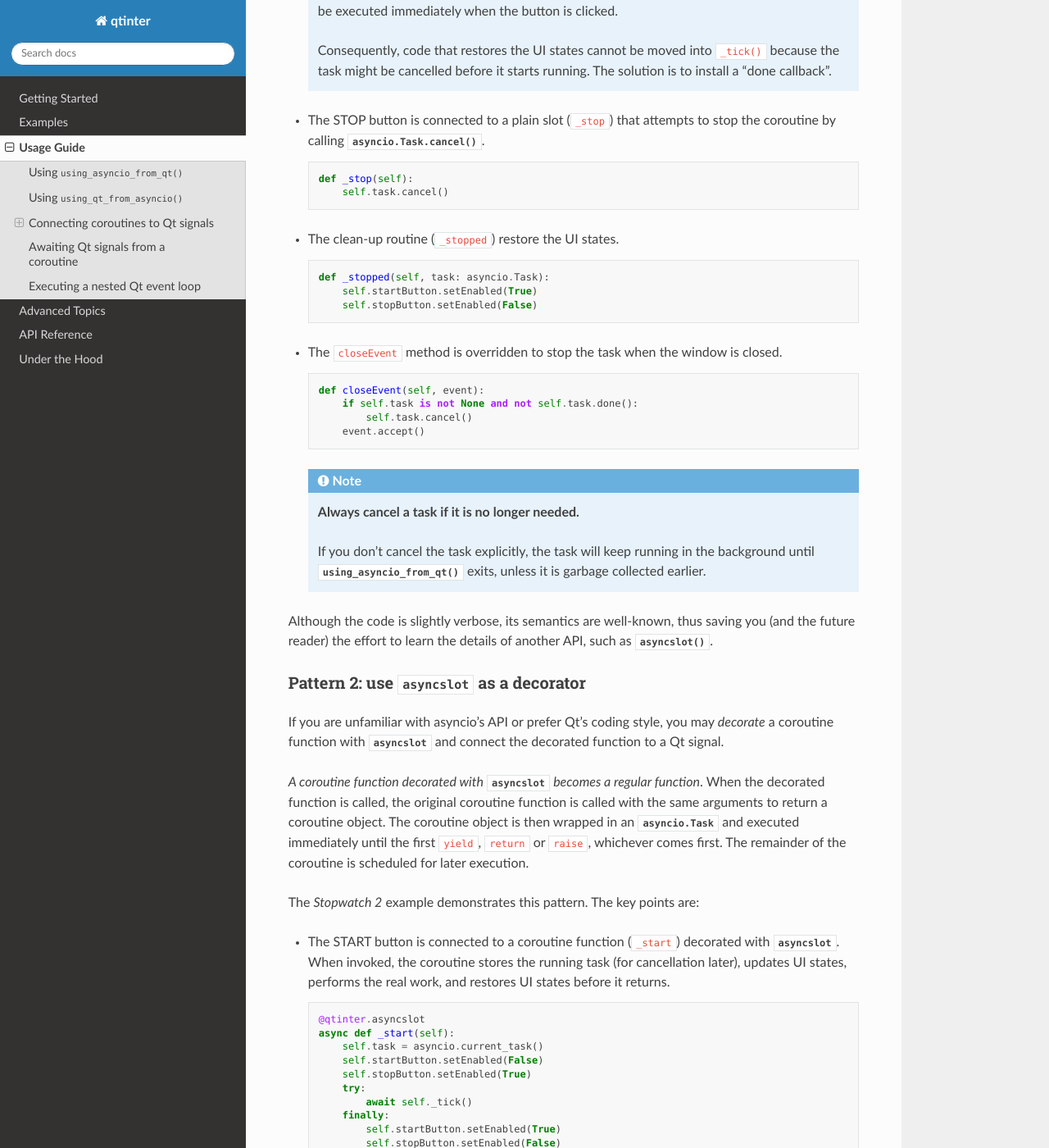
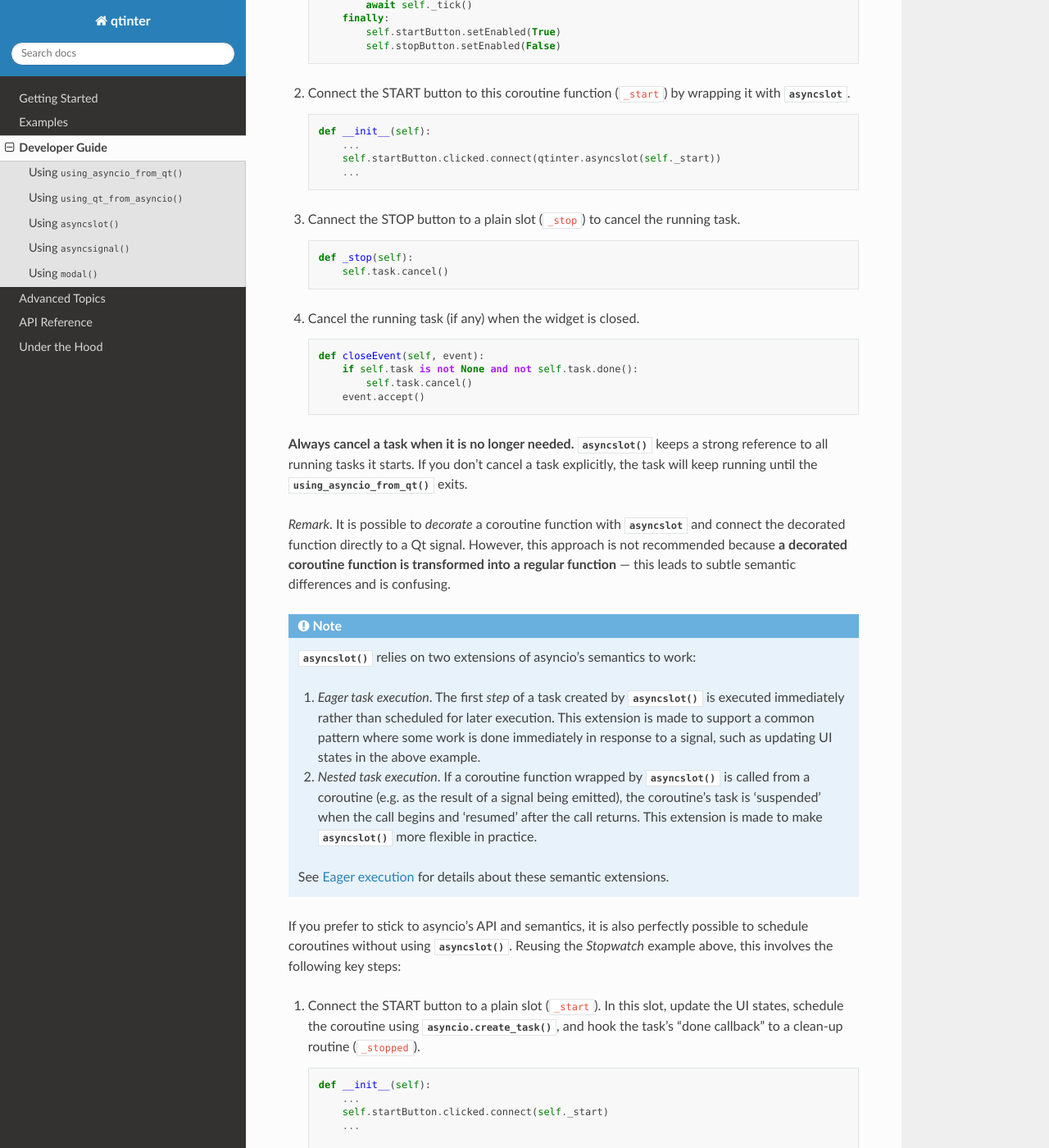
Before and after one commit to fancidev/qtinter, a Sphinx documentation site: the page built from docs/usage.rst, in a window 1280 px wide and 1400 px high, scrolled down 1598 px. Shown: the whole window at 82% size. Built offline with Sphinx 7.4.7 and the Read the Docs theme 2.0.0, drawn with Linux system fonts in a browser that asks for light colours; the version number could not be read and is left out; some of the changed text lies outside the part shown.

Commit message:
Update docs on asyncslot().

```diff
--- a/docs/index.rst
+++ b/docs/index.rst
@@ -9,7 +9,7 @@
 
 :mod:`qtinter` strives to be **simple** and **reliable**:
 
-* *Simple*: You only need to add **a few lines** of code to use asyncio
+* *Simple*: You only need to add **two lines of code** to use asyncio
   from Qt and vice versa.  **No refactoring** of your existing codebase
   is required.
 
--- a/docs/usage.rst
+++ b/docs/usage.rst
@@ -1,7 +1,7 @@
 .. currentmodule:: qtinter
 
-Usage Guide
-===========
+Developer Guide
+===============
 
 This page explains how to use :mod:`qtinter`.
 
@@ -20,26 +20,47 @@
 
 .. _using-asyncslot:
 
-Connecting coroutines to Qt signals
------------------------------------
+Using :func:`asyncslot`
+-----------------------
 
-Even inside :func:`using_asyncio_from_qt` or :func:`using_qt_from_asyncio`,
-a :term:`coroutine function` (whether decorated with ``Slot``/``pyqtSlot``
-or not) cannot be *directly* used as a Qt slot, because calling it merely
-returns a coroutine object rather than performing real work.
+:func:`asyncslot` is a helper function that wraps a :term:`coroutine
+function` into a normal function, which may then be connected to
+a Qt signal.
 
-To perform real work, the coroutine object returned by the coroutine
-function must be wrapped in an :class:`asyncio.Task` to be scheduled
-for execution.
+It is useless to connect a coroutine function (decorated with
+``Slot``/``pyqtSlot`` or not) *directly* to a Qt signal because calling
+it merely returns a coroutine object rather than performing real work.
 
-We show below three coding patterns to do this.  For demonstration,
-we make a simple *Stopwatch* app that looks like the following:
+By wrapping a coroutine function with :func:`asyncslot` and connecting
+the resulting wrapper to a Qt signal, the coroutine function will be
+called with the signal arguments when the signal is emitted.  The
+returned coroutine object is then wrapped in an :class:`asyncio.Task`
+and executed immediately until the first ``yield``, ``return`` or ``raise``,
+whichever comes first.  The remainder of the coroutine is scheduled for
+later execution.
+
+The recommended pattern for using :func:`asyncslot` is as follows:
+
+1. Write the coroutine function that implements the business logic.
+   In this function, store the running :class:`asyncio.Task` instance
+   for cancellation later.
+
+2. Connect the coroutine function to a Qt signal by wrapping it with
+   :func:`asyncslot`.
+
+3. Cancel the running task when a 'cancel signal' is emitted.
+
+4. Cancel the running task when it is no longer needed (e.g. when the
+   window is closed).
+
+We demonstrate this pattern using a simple *Stopwatch* example, which
+looks like the following:
 
 .. image:: _static/stopwatch.gif
 
-The app has a START button, a STOP button and an LCD display to show
-the time elapsed.  The 'core' of the app runs a coroutine (``_tick``)
-to update the LCD display:
+This sample application has a START button, a STOP button and an
+LCD display to display the time elapsed.  The 'core' of the app
+is a coroutine (``_tick``) that updates the LCD display constantly:
 
 .. code-block:: python
 
@@ -50,232 +71,157 @@
            self.lcdNumber.display(format(t - t0, ".1f"))
            await asyncio.sleep(0.05)
 
-The three patterns differ in how they connect the button signals to
-this coroutine.
+The steps of the pattern are implemented as follows:
+
+1. Implement the logic of the stopwatch in a coroutine function
+   (``_start``).  Store the running :class:`asyncio.Task` instance
+   on entry.
+
+   .. code-block:: python
+
+      async def _start(self):
+          self.task = asyncio.current_task()
+          self.startButton.setEnabled(False)
+          self.stopButton.setEnabled(True)
+          try:
+              await self._tick()
+          finally:
+              self.startButton.setEnabled(True)
+              self.stopButton.setEnabled(False)
+
+2. Connect the START button to this coroutine function (``_start``)
+   by wrapping it with :class:`asyncslot`.
+
+   .. code-block:: python
+
+      def __init__(self):
+          ...
+          self.startButton.clicked.connect(qtinter.asyncslot(self._start))
+          ...
+
+3. Cannect the STOP button to a plain slot (``_stop``) to cancel
+   the running task.
+
+   .. code-block:: python
+
+      def _stop(self):
+          self.task.cancel()
+
+4. Cancel the running task (if any) when the widget is closed.
+
+   .. code-block:: python
+
+      def closeEvent(self, event):
+          if self.task is not None and not self.task.done():
+              self.task.cancel()
+          event.accept()
+
+**Always cancel a task when it is no longer needed.**
+:func:`asyncslot` keeps a strong reference to all running tasks
+it starts.  If you don't cancel a task explicitly, the task will
+keep running until the :func:`using_asyncio_from_qt` exits.
+
+*Remark*. It is possible to *decorate* a coroutine function with
+:class:`asyncslot` and connect the decorated function directly
+to a Qt signal.  However, this approach is not recommended because
+**a decorated coroutine function is transformed into a regular function**
+--- this leads to subtle semantic differences and is confusing.
+
+.. note::
+
+   :func:`asyncslot` relies on two extensions of asyncio's semantics
+   to work:
+
+   1. *Eager task execution*.
+      The first *step* of a task created by :func:`asyncslot` is executed
+      immediately rather than scheduled for later execution.  This extension
+      is made to support a common pattern where some work is done immediately
+      in response to a signal, such as updating UI states in the above example.
+
+   2. *Nested task execution*.
+      If a coroutine function wrapped by :func:`asyncslot` is called
+      from a coroutine (e.g. as the result of a signal being emitted),
+      the coroutine's task is 'suspended' when the call begins and
+      'resumed' after the call returns.
+      This extension is made to make :func:`asyncslot` more flexible
+      in practice.
+
+   See :ref:`eager-execution` for details about these semantic extensions.
 
 
 .. _using-asyncslot-without:
 
-Pattern 1: use asyncio's API directly
-~~~~~~~~~~~~~~~~~~~~~~~~~~~~~~~~~~~~~
+If you prefer to stick to asyncio's API and semantics, it is also perfectly
+possible to schedule coroutines without using :func:`asyncslot`.  Reusing
+the *Stopwatch* example above, this involves the following key steps:
 
-If you are comfortable with asyncio's API, you may use that to
-schedule and manipulate coroutines directly.  No additional API
-is required.
+1. Connect the START button to a plain slot (``_start``).
+   In this slot, update the UI states, schedule the coroutine using
+   :func:`asyncio.create_task`, and hook the task's "done callback"
+   to a clean-up routine (``_stopped``).
 
-The *Stopwatch 1* example demonstrates this pattern.  The key
-points are:
+   .. code-block:: python
 
-- The START button is connected to a plain slot (``_start``).
-  This slot updates the UI states, schedules the coroutine via
-  :func:`asyncio.create_task`, and hooks the "done callback"
-  of the task to a clean-up routine.
+      def __init__(self):
+          ...
+          self.startButton.clicked.connect(self._start)
+          ...
 
-  .. code-block:: python
+      def _start(self):
+          self.startButton.setEnabled(False)
+          self.stopButton.setEnabled(True)
+          self.task = asyncio.create_task(self._tick())
+          self.task.add_done_callback(self._stopped)
 
-     def _start(self):
-         self.startButton.setEnabled(False)
-         self.stopButton.setEnabled(True)
-         self.task = asyncio.create_task(self._tick())
-         self.task.add_done_callback(self._stopped)
+   .. note::
 
-  .. note::
+      Code that disables the START button cannot be moved into
+      ``_tick()``, because it must be executed immediately when the
+      button is clicked.
 
-     Code code that disables the START button cannot be moved into
-     ``_tick()`` because it must be executed immediately when the
-     button is clicked.
+      Consequently, code that restores the UI states cannot be moved
+      into ``_tick()``, because the task might be cancelled before it
+      starts running.  The solution is to install a "done callback".
 
-     Consequently, code that restores the UI states cannot be moved
-     into ``_tick()`` because the task might be cancelled before it
-     starts running.  The solution is to install a "done callback".
+2. Restore UI states in the done callback (``_stopped``).
 
-- The STOP button is connected to a plain slot (``_stop``) that
-  attempts to stop the coroutine by calling :meth:`asyncio.Task.cancel`.
+   .. code-block:: python
 
-  .. code-block:: python
+      def _stopped(self, task: asyncio.Task):
+          self.startButton.setEnabled(True)
+          self.stopButton.setEnabled(False)
 
-     def _stop(self):
-         self.task.cancel()
+#. (Same as before) Connect the STOP button to a plain slot (``_stop``)
+   to cancel the running task.
 
-- The clean-up routine (``_stopped``) restore the UI states.
+   .. code-block:: python
 
-  .. code-block:: python
+      def _stop(self):
+          self.task.cancel()
 
-     def _stopped(self, task: asyncio.Task):
-         self.startButton.setEnabled(True)
-         self.stopButton.setEnabled(False)
+4. (Same as before) Cancel the running task (if any) when the widget
+   is closed.
 
-- The ``closeEvent`` method is overridden to stop the task when the
-  window is closed.
+   .. code-block:: python
 
-  .. code-block:: python
+      def closeEvent(self, event):
+          if self.task is not None and not self.task.done():
+              self.task.cancel()
+          event.accept()
 
-     def closeEvent(self, event):
-         if self.task is not None and not self.task.done():
-             self.task.cancel()
-         event.accept()
-
-  .. note::
-
-     **Always cancel a task if it is no longer needed.**
-
-     If you don't cancel the task explicitly, the task will keep
-     running in the background until :func:`using_asyncio_from_qt`
-     exits, unless it is garbage collected earlier.
-
-Although the code is slightly verbose, its semantics are well-known,
-thus saving you (and the future reader) the effort to learn the details
-of another API, such as :func:`asyncslot`.
-
-
-.. _using-asyncslot-decorator:
-
-Pattern 2: use :class:`asyncslot` as a decorator
-~~~~~~~~~~~~~~~~~~~~~~~~~~~~~~~~~~~~~~~~~~~~~~~~
-
-If you are unfamiliar with asyncio's API or prefer Qt's coding style,
-you may *decorate* a coroutine function with :class:`asyncslot` and
-connect the decorated function to a Qt signal.
-
-*A coroutine function decorated with* :class:`asyncslot` *becomes a regular
-function*.  When the decorated function is called, the original coroutine
-function is called with the same arguments to return a coroutine object.
-The coroutine object is then wrapped in an :class:`asyncio.Task` and
-executed immediately until the first ``yield``, ``return`` or ``raise``,
-whichever comes first.  The remainder of the coroutine is scheduled for
-later execution.
-
-The *Stopwatch 2* example demonstrates this pattern.  The key points are:
-
-- The START button is connected to a coroutine function (``_start``)
-  decorated with :class:`asyncslot`.  When invoked, the coroutine
-  stores the running task (for cancellation later), updates UI states,
-  performs the real work, and restores UI states before it returns.
-
-  .. code-block:: python
-
-     @qtinter.asyncslot
-     async def _start(self):
-         self.task = asyncio.current_task()
-         self.startButton.setEnabled(False)
-         self.stopButton.setEnabled(True)
-         try:
-             await self._tick()
-         finally:
-             self.startButton.setEnabled(True)
-             self.stopButton.setEnabled(False)
-
-- The STOP button is connected to a plain slot (``_stop``) that
-  attempts to stop the coroutine by calling :meth:`asyncio.Task.cancel`.
-
-  .. code-block:: python
-
-     def _stop(self):
-         self.task.cancel()
-
-- The ``closeEvent`` method is overridden to stop the task when the
-  window is closed.
-
-  .. code-block:: python
-
-     def closeEvent(self, event):
-         if self.task is not None and not self.task.done():
-             self.task.cancel()
-         event.accept()
-
-  .. note::
-
-     **Always cancel a task if it is no longer needed.**
-
-     :func:`asyncslot` holds a strong reference to all running
-     tasks it starts.  If you don't cancel the task explicitly,
-     the task will keep running until :func:`using_asyncio_from_qt`
-     exits.
-
-This pattern has the advantage that start-up and clean-up code is
-put together in a structured way, making the code easier to read
-and reason about.
-
-This is made possible by a key semantic feature of :func:`asyncslot`
-that is different from :func:`asyncio.create_task`: the first *step*
-of a task created by :func:`asyncslot` is executed immediately rather
-than scheduled for later execution.  This feature is designed to work
-with a common coding pattern where some work is done immediately in
-response to a signal, such as updating UI states in the above example.
-
-The main drawback of using :class:`asyncslot` as a decorator is that
-it may be surprising to the casual reader that a decorated coroutine
-function is in fact a regular function.  For example, calling the
-decorated function immediately executes the coroutine without the need
-to await it.  In addition, awaiting the returned :class:`asyncio.Task`
-has similar effect as awaiting a true coroutine, but there are subtle
-differences between their semantics which may surprise an unprepared
-caller.
-
-.. note::
-
-  If a coroutine function decorated with :func:`asyncslot` is called
-  from a coroutine (directly or indirectly), the coroutine's task is
-  'suspended' when the call begins and 'resumed' after the call returns.
-  This extension to asyncio's semantics is created to make
-  :func:`asyncslot` more useful in practice; see :ref:`eager-execution`
-  for details.
-
-
-.. _using-asyncslot-wrapper:
-
-Pattern 3: use :func:`asyncslot` as a wrapper
-~~~~~~~~~~~~~~~~~~~~~~~~~~~~~~~~~~~~~~~~~~~~~
-
-This pattern is similar to the previous one, except that the coroutine
-function is not decorated by :class:`asyncslot` upon definition but
-wrapped by :func:`asyncslot` when being connected to the signal.
-
-The *Stopwatch 3* example demonstrates this pattern.  Key points are:
-
-- ``_start`` is identically defined as in the previous pattern,
-  except that it is not decorated by :class:`asyncslot` so remains a
-  true coroutine function.
-
-- ``_start`` is connected to the ``clicked`` signal of the START
-  button by wrapping it in :func:`asyncslot`.
-
-  .. code-block:: python
-
-     def __init__(self):
-         ...
-         self.startButton.clicked.connect(qtinter.asyncslot(self._start))
-         ...
-
-- The rest code is identical to the previous pattern.
-
-This pattern offers the same semantics as the decorator pattern, with
-the additional benefit that a coroutine function remains async, which
-avoids surprises.  The code is also more compact, especially if the
-coroutine function is already defined.
-
-One subtlety with the wrapper pattern should be noted:  When a bound
-method wrapped by :func:`asyncslot` is connected to a Qt signal, a
-strong reference to the receiver object is held by the connection,
-which may keep the receiver object alive longer than expected if a
-reference cycle is created.
-
-In contrast, when a bound method *decorated* with :class:`asyncslot`
-is connected to a Qt signal, a weak reference to the receiver object
-is held by the connection, and the connection is automatically destroyed
-when the receiver object is deleted.
-
-This difference should be taken into account when choosing to wrap
-or to decorate a coroutine function with :class:`asyncslot`.
+Again, **always cancel a task when it is no longer needed.**
+Otherwise the task may keep running in the background until
+:func:`using_asyncio_from_qt` exits (or gets garbage-collected
+at an arbitrary point).
 
 
 .. _using-asyncsignal:
 
-Awaiting Qt signals from a coroutine
-------------------------------------
+Using :func:`asyncsignal`
+-------------------------
 
 
 .. _using-modal:
 
-Executing a nested Qt event loop
---------------------------------
+Using :func:`modal`
+-------------------
```
Also changed, not shown: docs/reference.rst (+4 -3 lines).
